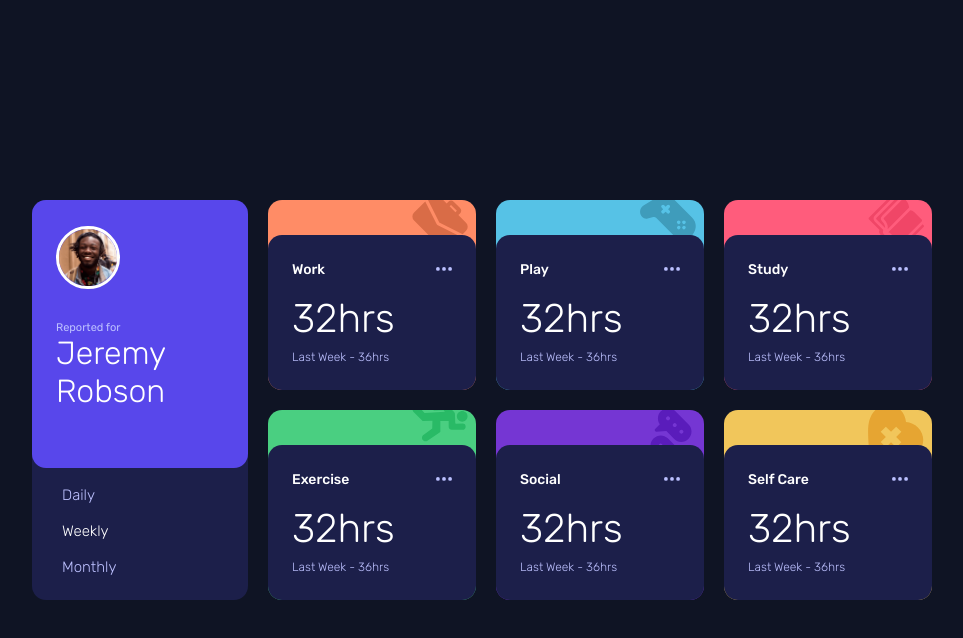
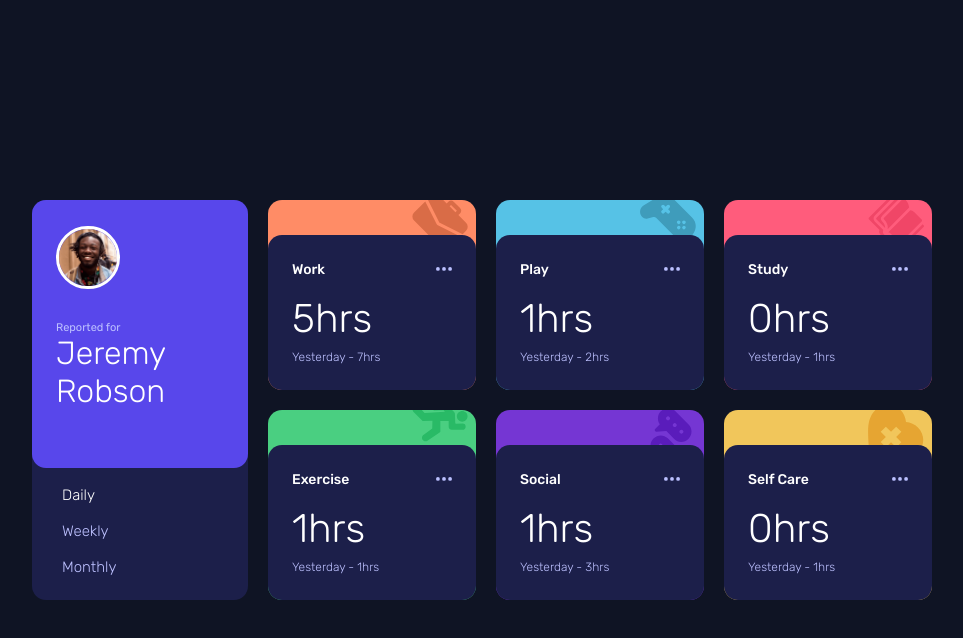
Before and after one commit to Zeiyar-Lynn/FM-020-JS, a plain HTML site: page index.html in a window 1280 px wide. Both pictures are taken after a click on the button "Daily". Shown: the whole page, without its empty margins (158-1121 px from the left). Drawn offline with Linux system fonts and the light colour scheme.

Commit message:
completed

```diff
--- a/app.css
+++ b/app.css
@@ -79,7 +79,7 @@ main {
    opacity: 0.8;
    cursor: pointer;
 }
-#options button:nth-child(2) {
+#options .on{
    color: #fff;
 }
 /* dashboard */
@@ -102,6 +102,15 @@ main {
 }
 .category svg {
    width: 1rem;
+}
+.duration {
+   animation: anime 1s;
+}
+@keyframes anime {
+   0% {
+      transform: translateY(2rem);
+      opacity: 0;
+   }
 }
 .duration p:first-child {
    font-size: 1.8rem;
--- a/index.html
+++ b/index.html
@@ -16,9 +16,9 @@
             <p>Reported for <span>Jeremy Robson</span></p>
          </div>
          <div id="options" class="flex">
-            <button type="button">Daily</button>
-            <button type="button">Weekly</button>
-            <button type="button">Monthly</button>
+            <button type="button" id="daily" class="on">Daily</button>
+            <button type="button" id="weekly">Weekly</button>
+            <button type="button" id="monthly">Monthly</button>
          </div>
       </div>
       <div id="dashboard">
@@ -28,10 +28,6 @@
                   <h1>Work</h1>
                   <svg viewBox = "0 0 21 5" xmlns="http://www.w3.org/2000/svg"><path d="M2.5 0a2.5 2.5 0 1 1 0 5 2.5 2.5 0 0 1 0-5Zm8 0a2.5 2.5 0 1 1 0 5 2.5 2.5 0 0 1 0-5Zm8 0a2.5 2.5 0 1 1 0 5 2.5 2.5 0 0 1 0-5Z" fill="#BBC0FF" fill-rule="evenodd"/></svg>
                </div>
-               <div class="duration flex">
-                  <p><span>32</span>hrs</p>
-                  <p>Last Week - <span>36</span>hrs</p>
-               </div>
             </div>
          </div>
          <div class="stats-ctr" id="play">
@@ -39,10 +35,6 @@
                <div class="category flex">
                   <h1>Play</h1>
                   <svg viewBox = "0 0 21 5" xmlns="http://www.w3.org/2000/svg"><path d="M2.5 0a2.5 2.5 0 1 1 0 5 2.5 2.5 0 0 1 0-5Zm8 0a2.5 2.5 0 1 1 0 5 2.5 2.5 0 0 1 0-5Zm8 0a2.5 2.5 0 1 1 0 5 2.5 2.5 0 0 1 0-5Z" fill="#BBC0FF" fill-rule="evenodd"/></svg>
-               </div>
-               <div class="duration flex">
-                  <p><span>32</span>hrs</p>
-                  <p>Last Week - <span>36</span>hrs</p>
                </div>
             </div>
          </div>
@@ -52,10 +44,6 @@
                   <h1>Study</h1>
                   <svg viewBox = "0 0 21 5" xmlns="http://www.w3.org/2000/svg"><path d="M2.5 0a2.5 2.5 0 1 1 0 5 2.5 2.5 0 0 1 0-5Zm8 0a2.5 2.5 0 1 1 0 5 2.5 2.5 0 0 1 0-5Zm8 0a2.5 2.5 0 1 1 0 5 2.5 2.5 0 0 1 0-5Z" fill="#BBC0FF" fill-rule="evenodd"/></svg>
                </div>
-               <div class="duration flex">
-                  <p><span>32</span>hrs</p>
-                  <p>Last Week - <span>36</span>hrs</p>
-               </div>
             </div>
          </div>
          <div class="stats-ctr" id="exercise">
@@ -63,10 +51,6 @@
                <div class="category flex">
                   <h1>Exercise</h1>
                   <svg viewBox = "0 0 21 5" xmlns="http://www.w3.org/2000/svg"><path d="M2.5 0a2.5 2.5 0 1 1 0 5 2.5 2.5 0 0 1 0-5Zm8 0a2.5 2.5 0 1 1 0 5 2.5 2.5 0 0 1 0-5Zm8 0a2.5 2.5 0 1 1 0 5 2.5 2.5 0 0 1 0-5Z" fill="#BBC0FF" fill-rule="evenodd"/></svg>
-               </div>
-               <div class="duration flex">
-                  <p><span>32</span>hrs</p>
-                  <p>Last Week - <span>36</span>hrs</p>
                </div>
             </div>
          </div>
@@ -76,10 +60,6 @@
                   <h1>Social</h1>
                   <svg viewBox = "0 0 21 5" xmlns="http://www.w3.org/2000/svg"><path d="M2.5 0a2.5 2.5 0 1 1 0 5 2.5 2.5 0 0 1 0-5Zm8 0a2.5 2.5 0 1 1 0 5 2.5 2.5 0 0 1 0-5Zm8 0a2.5 2.5 0 1 1 0 5 2.5 2.5 0 0 1 0-5Z" fill="#BBC0FF" fill-rule="evenodd"/></svg>
                </div>
-               <div class="duration flex">
-                  <p><span>32</span>hrs</p>
-                  <p>Last Week - <span>36</span>hrs</p>
-               </div>
             </div>
          </div>
          <div class="stats-ctr" id="selfCare">
@@ -88,10 +68,6 @@
                   <h1>Self Care</h1>
                   <svg viewBox = "0 0 21 5" xmlns="http://www.w3.org/2000/svg"><path d="M2.5 0a2.5 2.5 0 1 1 0 5 2.5 2.5 0 0 1 0-5Zm8 0a2.5 2.5 0 1 1 0 5 2.5 2.5 0 0 1 0-5Zm8 0a2.5 2.5 0 1 1 0 5 2.5 2.5 0 0 1 0-5Z" fill="#BBC0FF" fill-rule="evenodd"/></svg>
                </div>
-               <div class="duration flex">
-                  <p><span>32</span>hrs</p>
-                  <p>Last Week - <span>36</span>hrs</p>
-               </div>
             </div>
          </div>
       </div>
--- a/script.js
+++ b/script.js
@@ -0,0 +1,46 @@
+let data = null;
+const url = './data.json'
+const xhr = new XMLHttpRequest();
+
+xhr.open('GET', url, true);
+xhr.send()
+xhr.onload = () => {
+   data = JSON.parse(xhr.response);
+   displayData('daily')
+}
+xhr.onerror = () => {
+   console.log(error);
+}
+
+const buttons = document.querySelectorAll('button');
+const stats = document.querySelectorAll('.stats');
+const keywords = {daily : 'Yesterday', weekly : 'Last Week', monthly : 'Last Month'};
+
+buttons.forEach( btn => {
+   btn.onclick = e => {
+      displayData(e.target.id);
+      removeClass()
+      e.target.classList.add('on');
+   }
+})
+
+function displayData(time) {
+   stats.forEach( (stat, i) => {
+      const datas = data[i].timeframes[time];
+      const div = document.createElement('div');
+      div.classList.add('duration','flex');
+
+      if (stat.children.length == 2)
+         stat.lastElementChild.remove();
+
+      div.innerHTML = `<p><span>${datas.current}</span>hrs</p>
+      <p>${keywords[time]} - <span>${datas.previous}</span>hrs</p>`;
+      stat.append(div);
+   });
+}
+
+function removeClass() {
+   buttons.forEach( btn => {
+      btn.classList.remove('on')
+   })
+}
```
